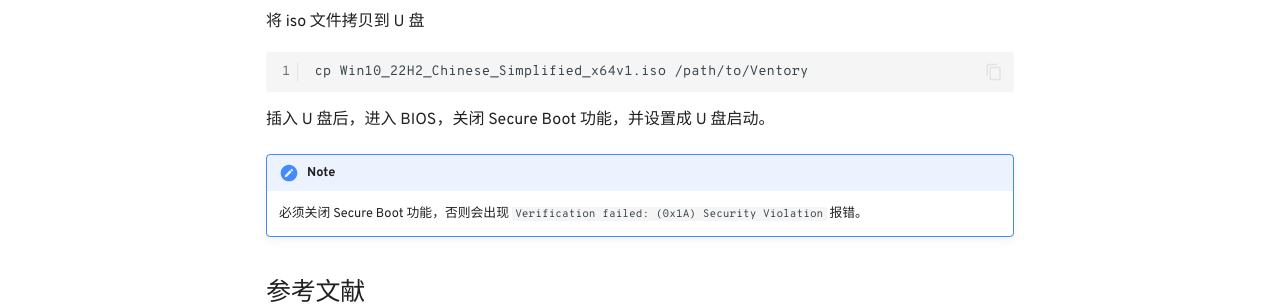
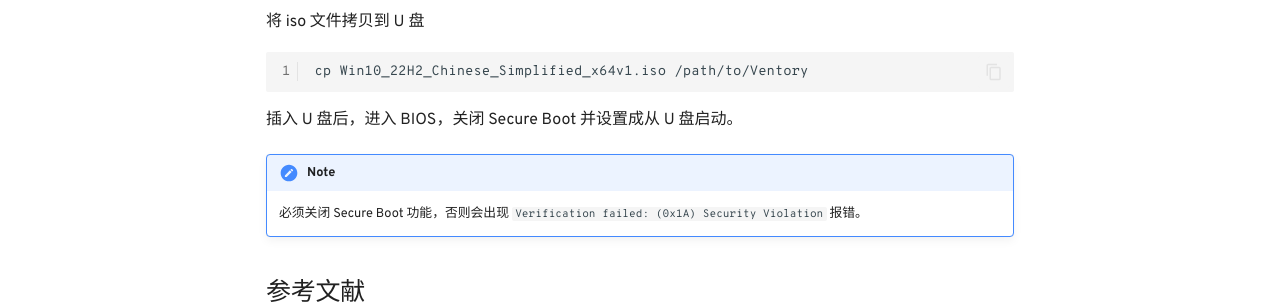
Before and after one commit to aisuhua/aisuhua.github.io, an MkDocs documentation site: the page built from docs/linux/make-usb.md, in a window 1280 px wide and 1034 px high. Shown: the part 423-727 px from the top of the window. Built offline with MkDocs 1.6.1 and Material for MkDocs 9.7.7, drawn with Linux system fonts in a browser that asks for light colours; comment, search, counter and statistics services are not loaded.

Commit message:
Update make-usb.md

````diff
--- a/docs/linux/make-usb.md
+++ b/docs/linux/make-usb.md
@@ -17,7 +17,7 @@ sudo sh Ventoy2Disk.sh -i /dev/sdX
 cp Win10_22H2_Chinese_Simplified_x64v1.iso /path/to/Ventory
 ```
 
-插入 U 盘后，进入 BIOS，关闭 Secure Boot 功能，并设置成 U 盘启动。
+插入 U 盘后，进入 BIOS，关闭 Secure Boot 并设置成从 U 盘启动。
 
 !!! note
 
````
